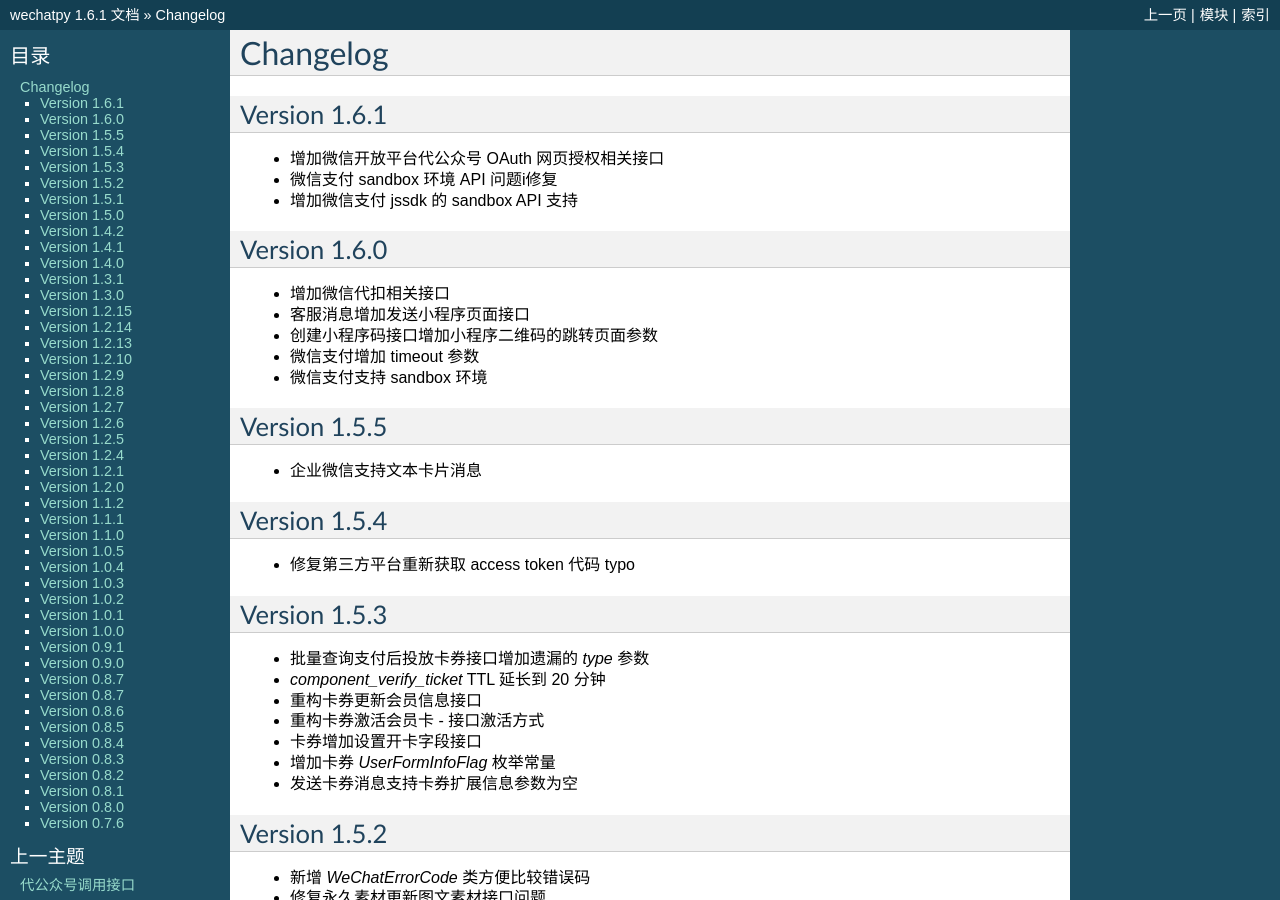
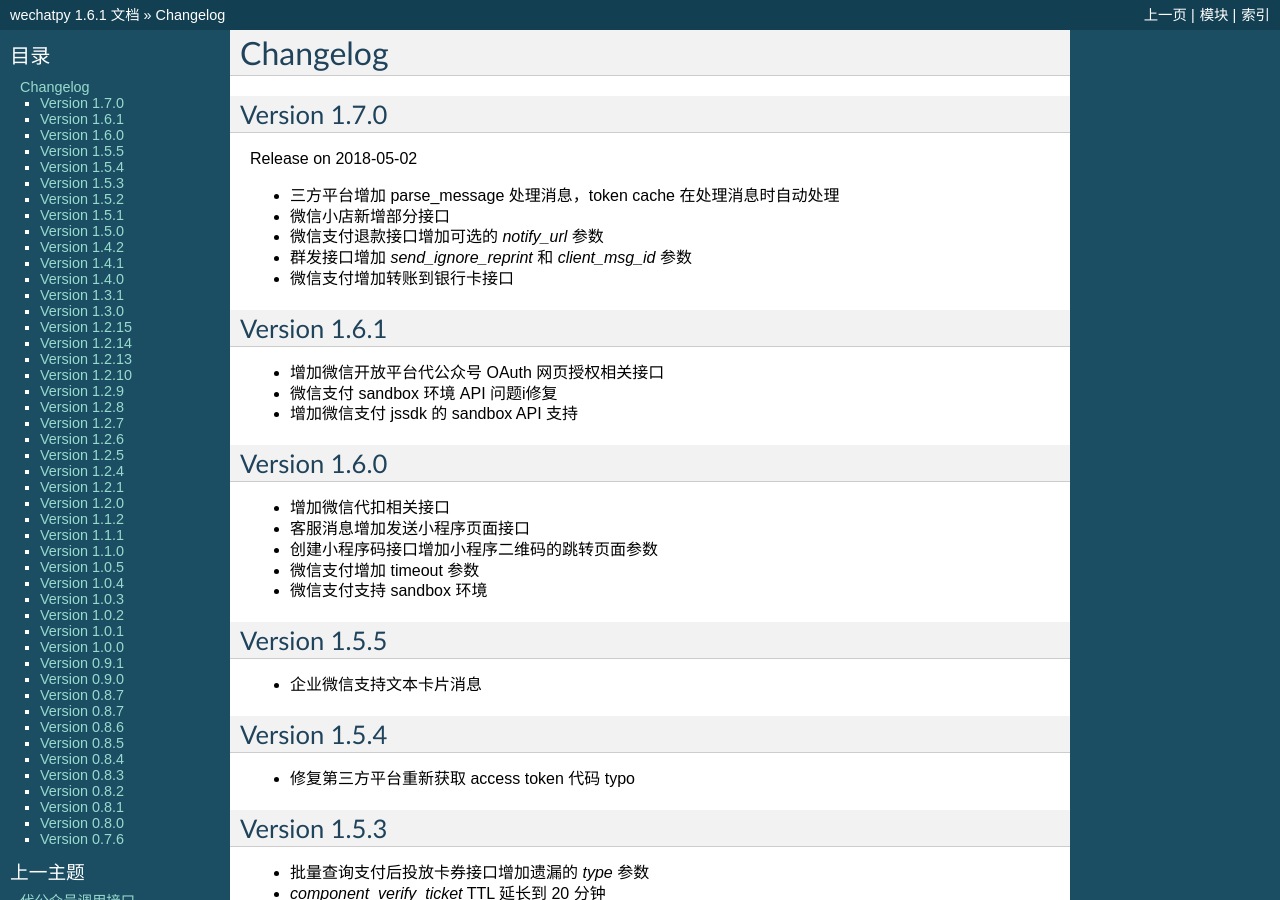
Before and after one commit to wechatpy/wechatpy, a Sphinx documentation site: the page built from docs/changelog.rst, in a window 1280 px wide and 900 px high. Built offline with Sphinx 7.4.7, drawn with Linux system fonts in a browser that asks for light colours.

Commit message:
Update changelog for 1.7.0

```diff
--- a/docs/changelog.rst
+++ b/docs/changelog.rst
@@ -1,5 +1,16 @@
 Changelog
 ================
+
+Version 1.7.0
+-----------------
+
+Release on 2018-05-02
+
++ 三方平台增加 parse_message 处理消息，token cache 在处理消息时自动处理
++ 微信小店新增部分接口
++ 微信支付退款接口增加可选的 `notify_url` 参数
++ 群发接口增加 `send_ignore_reprint` 和 `client_msg_id` 参数
++ 微信支付增加转账到银行卡接口
 
 Version 1.6.1
 ------------------
```
